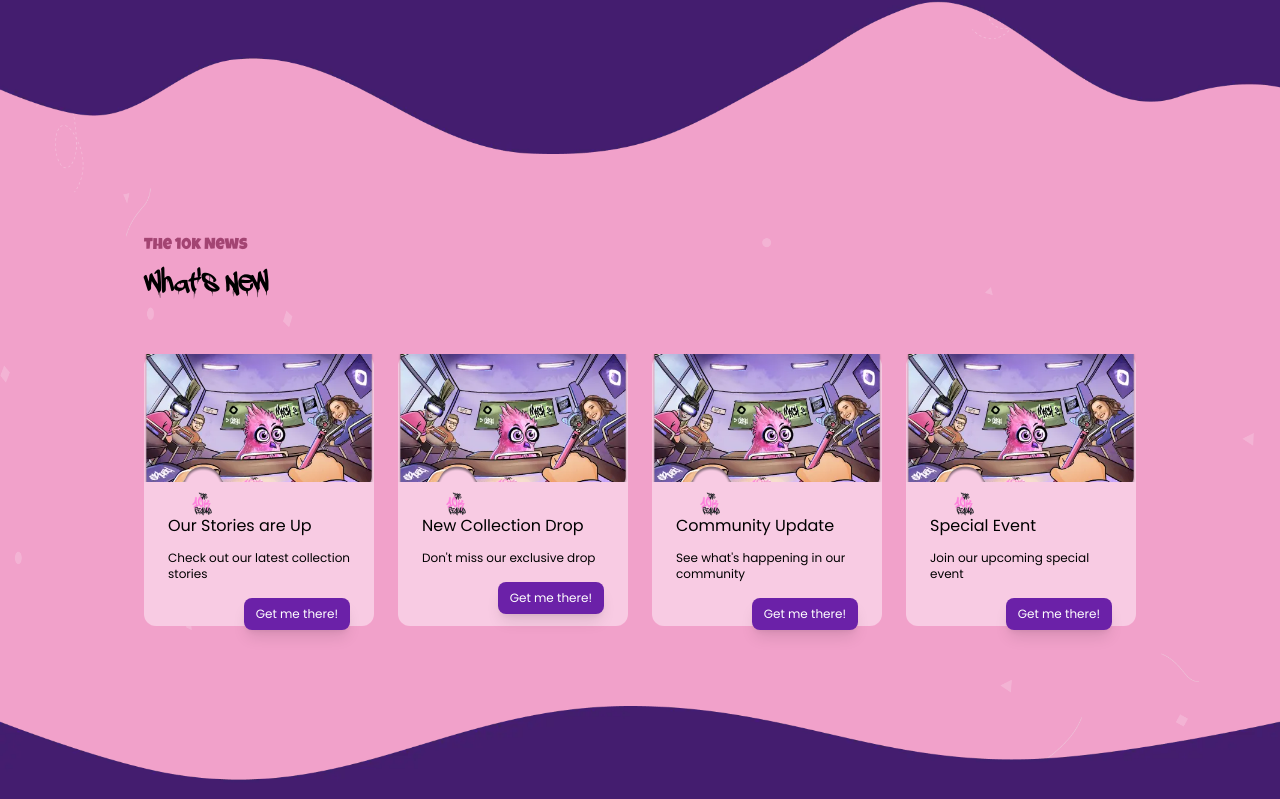
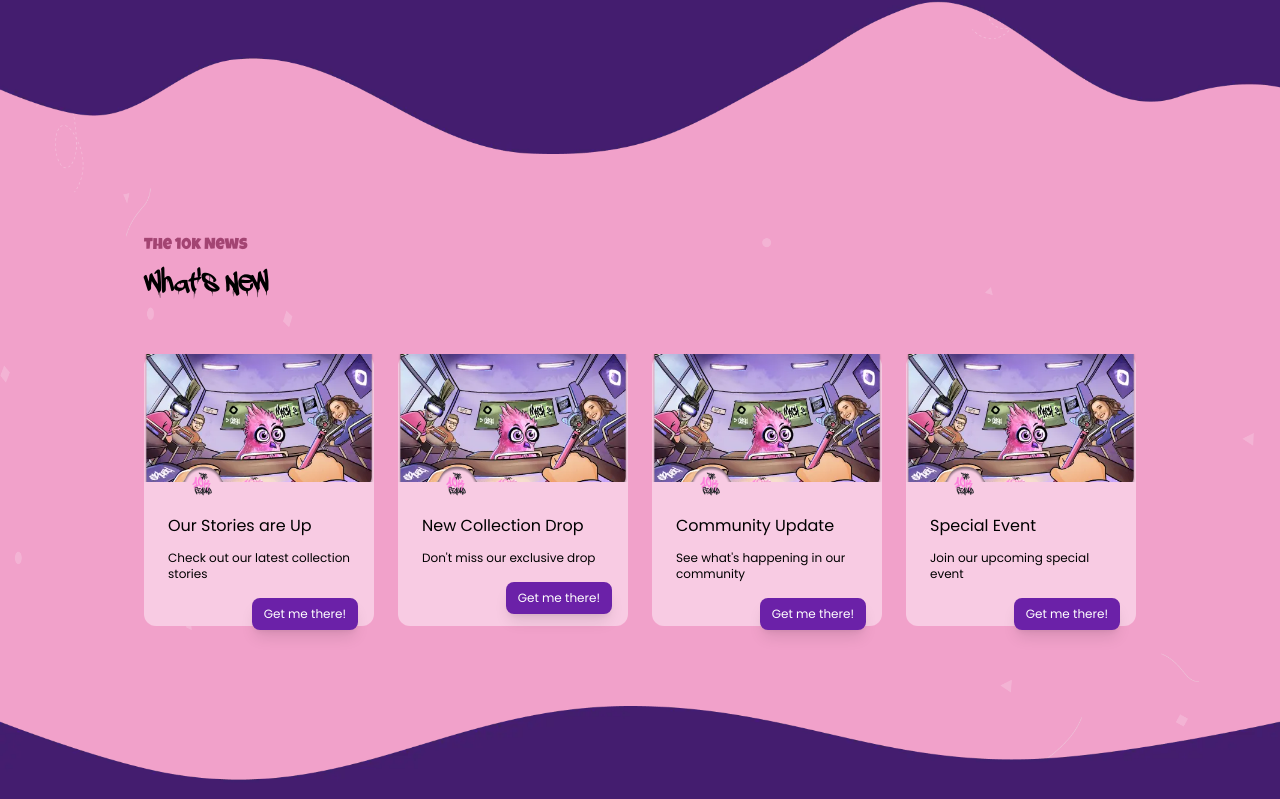
Before and after one commit to Haxfx/10ksquad, a Next.js app: page / in a window 1280 px wide. Shown: the part 1854-2653 px from the top of the page. Built offline with nearby package versions, Linux system fonts and the light colour scheme.

Commit message:
fix(whatsnew): adjusted values logo and button

```diff
--- a/app/components/WhatsNew.tsx
+++ b/app/components/WhatsNew.tsx
@@ -52,16 +52,16 @@ const WhatsNew = () => {
                   backgroundImage: 'url("/news.webp")'
                 }}
               />
-              <div className="relative z-10 mt-28 h-28">
+              <div className="z-10 mt-28 h-28">
                 <div
-                  className="absolute top-[-20] left-5 h-7 w-7 z-10 bg-cover bg-center opacity-100"
+                  className="absolute bottom-32 left-11 h-7 w-7 z-10 bg-cover bg-center opacity-100"
                   style={{
                     backgroundImage: 'url("/logo_10k.webp")'
                   }}
                 />
                 <h3 className="text-md text-black mb-3 pt-6">{item.title}</h3>
                 <p className="text-xs text-black mb-4">{item.description}</p>
-                <button className="absolute text-xs bottom-[-40] right-0 transform
+                <button className="absolute text-xs -bottom-[18] right-4 transform
                                  bg-purple-800 hover:bg-pink-500 text-white px-3
                                  py-2 rounded-lg transition-colors shadow-lg">
                   Get me there!
```
